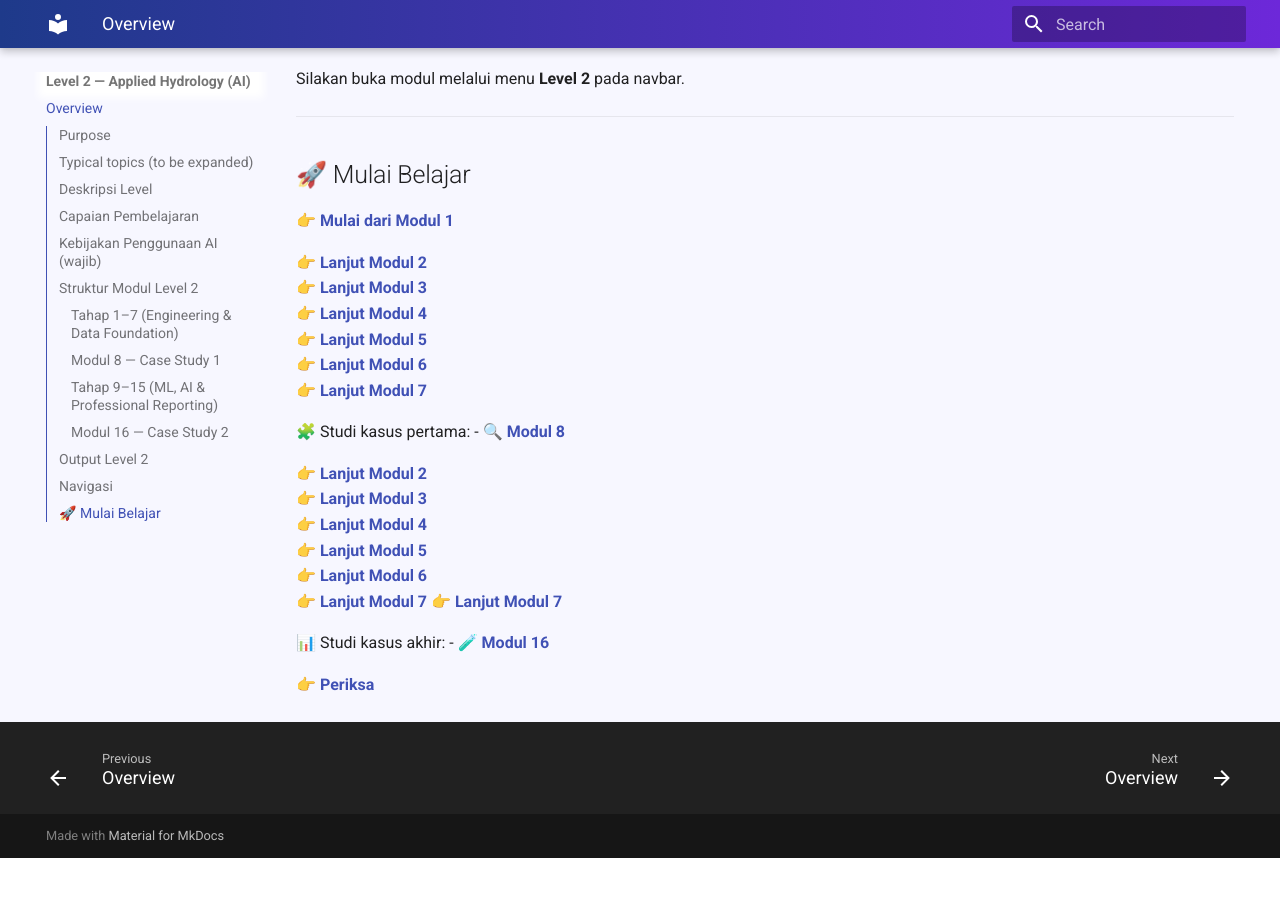
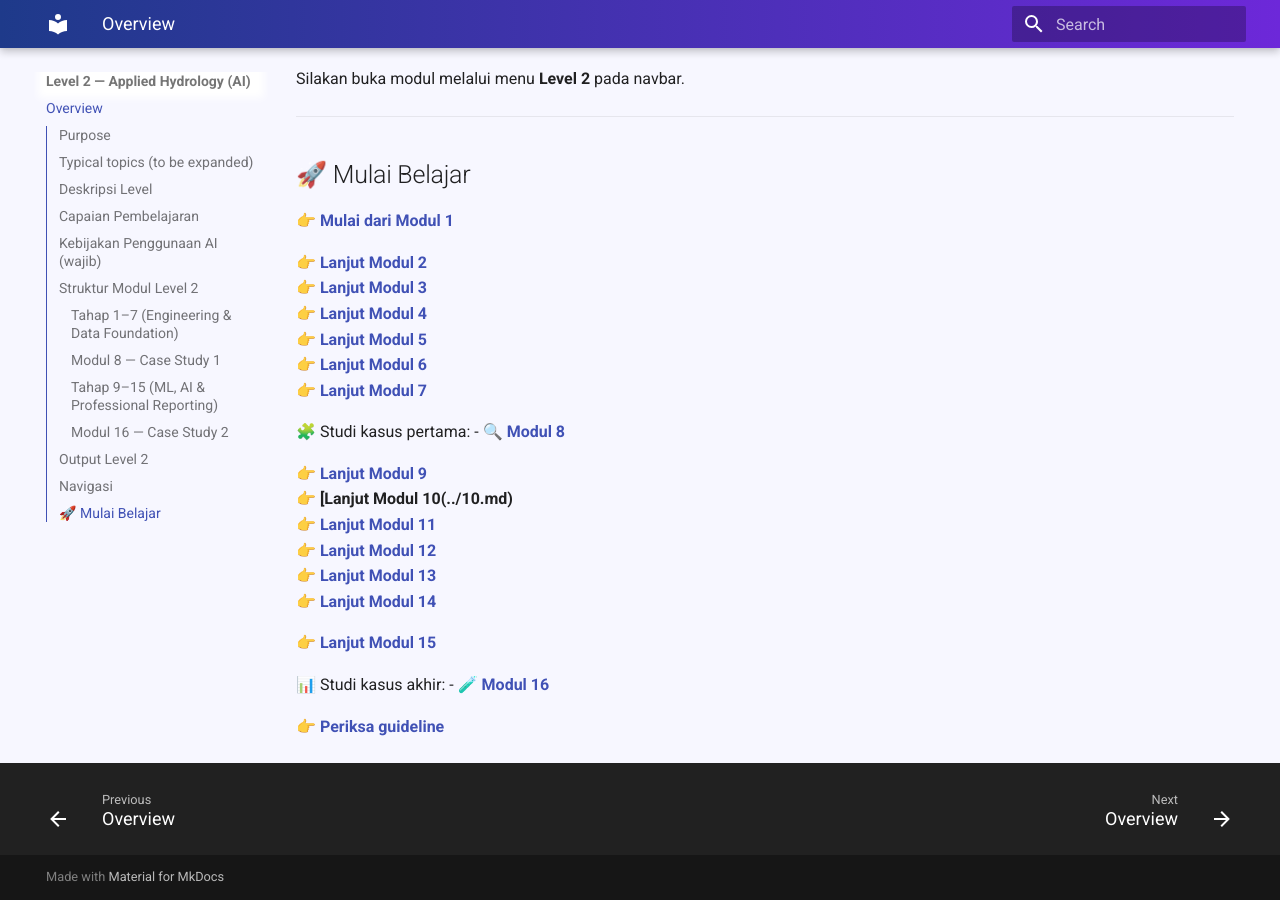
Before and after one commit to rintis-code/rr-hydrology, an MkDocs documentation site: the page built from docs/level-2/00-intro.md, in a window 1280 px wide and 900 px high, scrolled down 2641 px. Built offline with MkDocs 1.6.1 and Material for MkDocs 9.7.7, drawn with Linux system fonts in a browser that asks for light colours; before the commit the page ends 3499 px from its top, so only the background shows below that.

Commit message:
Update 00-intro.md

```diff
--- a/docs/level-2/00-intro.md
+++ b/docs/level-2/00-intro.md
@@ -111,15 +111,16 @@ Silakan buka modul melalui menu **Level 2** pada navbar.
 🧩 Studi kasus pertama:
 - 🔍 **[Modul 8](../08-case-1/)**
 
-👉 **[Lanjut Modul 2](../09.md)**
-👉 **[Lanjut Modul 3](../10.md)**
-👉 **[Lanjut Modul 4](../11.md)**
-👉 **[Lanjut Modul 5](../12.md)**
-👉 **[Lanjut Modul 6](../13.md)**
-👉 **[Lanjut Modul 7](../14.md)**
-👉 **[Lanjut Modul 7](../15.md)**
+👉 **[Lanjut Modul 9](../09.md)**
+👉 **[Lanjut Modul 10(../10.md)**
+👉 **[Lanjut Modul 11](../11.md)**
+👉 **[Lanjut Modul 12](../12.md)**
+👉 **[Lanjut Modul 13](../13.md)**
+👉 **[Lanjut Modul 14](../14.md)**
+
+👉 **[Lanjut Modul 15](../15.md)**
 
 📊 Studi kasus akhir:
 - 🧪 **[Modul 16](../16-case-2/)**
 
-👉 **[Periksa](../report-guideline.md)**
+👉 **[Periksa guideline](../report-guideline.md)**
```
